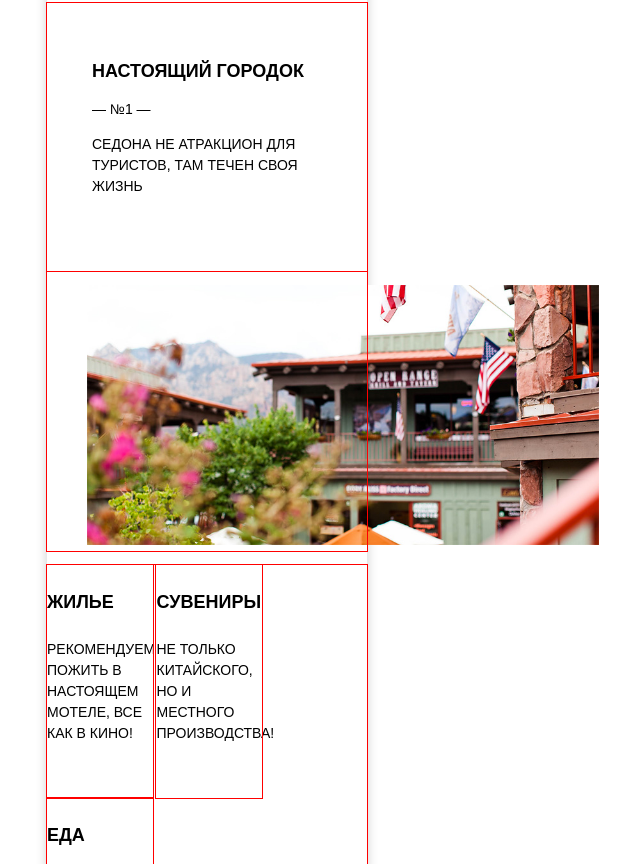
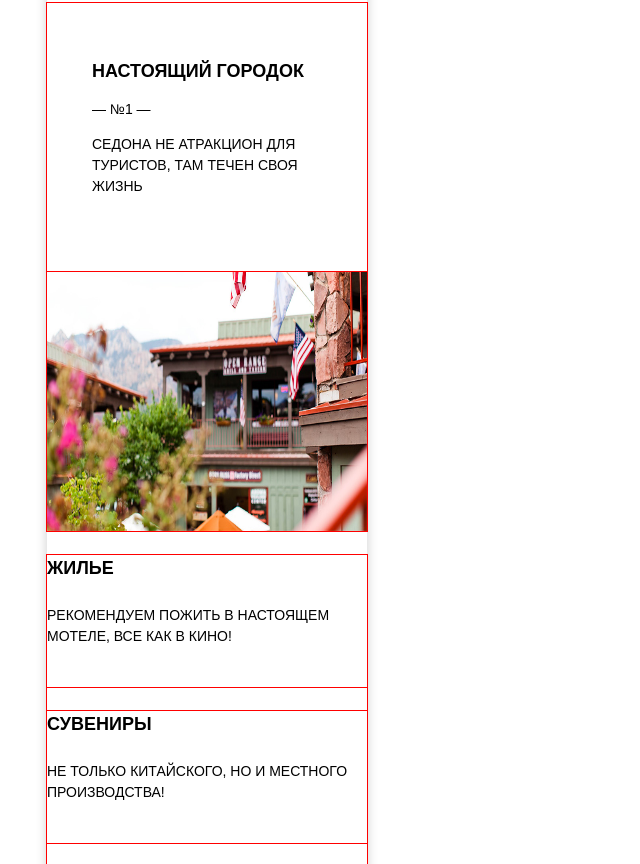
Before and after one commit to Stanleygoo/sedona, a website: page index.html in a window 1280 px wide. Shown: the part 1098-1962 px from the top of the page, without its empty margins (433-1073 px from the left). Drawn offline with nearby package versions, Linux system fonts and the light colour scheme; files that its build step writes are made by us from their sources; a web font is replaced by a local one.

Commit message:
по фиксил полосу прокрутки

```diff
--- a/index.html
+++ b/index.html
@@ -53,7 +53,7 @@
           <p class="reason__text">Седона не атракцион для туристов, там течен своя жизнь</p>
         </div>
         <figure class="reason__img  reason__img--right">
-          <img src="img\photo-city@1x.jpg" alt="house" width="512" height="260">
+          <img src="img\photo-city@1x.jpg" alt="house" width="320" height="260">
         </figure>
       </div>
       <div class="reason reason__items">
--- a/postcss/blocks/page-header.css
+++ b/postcss/blocks/page-header.css
@@ -1,13 +1,13 @@
 .page-header {
   background: url("../img/bg-back-mobile@1x.jpg") no-repeat #81b3d2;
   z-index: 0;
+
 }
 
 .page-header__wrapper {
   background: $bg-primary;
   position: relative;
   @media (min-width: $tablet-width) {
-    background: none;
     position: static;
   }
 }
--- a/postcss/blocks/reason-text.css
+++ b/postcss/blocks/reason-text.css
@@ -11,10 +11,12 @@
   .reason-text--left {
     float: left;
     width: 256px;
+    box-sizing: border-box;
   }
   .reason-text--right {
     float: right;
     width: 256px;
+    box-sizing: border-box;
   }
 }
 
--- a/postcss/blocks/reason.css
+++ b/postcss/blocks/reason.css
@@ -37,7 +37,6 @@
   line-height: 26px;
   font-weight: 700;
 }
-
 .reason__number {
   padding: 0 70;
   padding-bottom: 25px;
@@ -55,13 +54,19 @@
   font-weight: 400;
 }
 
-.reason__item {
-  display: inline-block;
-  vertical-align: top;
-  width: 33%;
+
+.reason__img {
+  margin: 0;
+  padding: 0;
+  width: 320px;
+  height: 260px;
 }
-
 @media (min-width: $tablet-width) {
+  .reason__item {
+    display: inline-block;
+    vertical-align: top;
+    width: 33%;
+  }
   .reason__img {
     &--right {
       float: right;
@@ -92,6 +97,11 @@
 }
 
 @media (min-width: $desktop-width) {
+  .reason__item {
+    display: inline-block;
+    vertical-align: top;
+    width: 33%;
+  }
   .reason__img {
     &--right {
       float: right;
```
